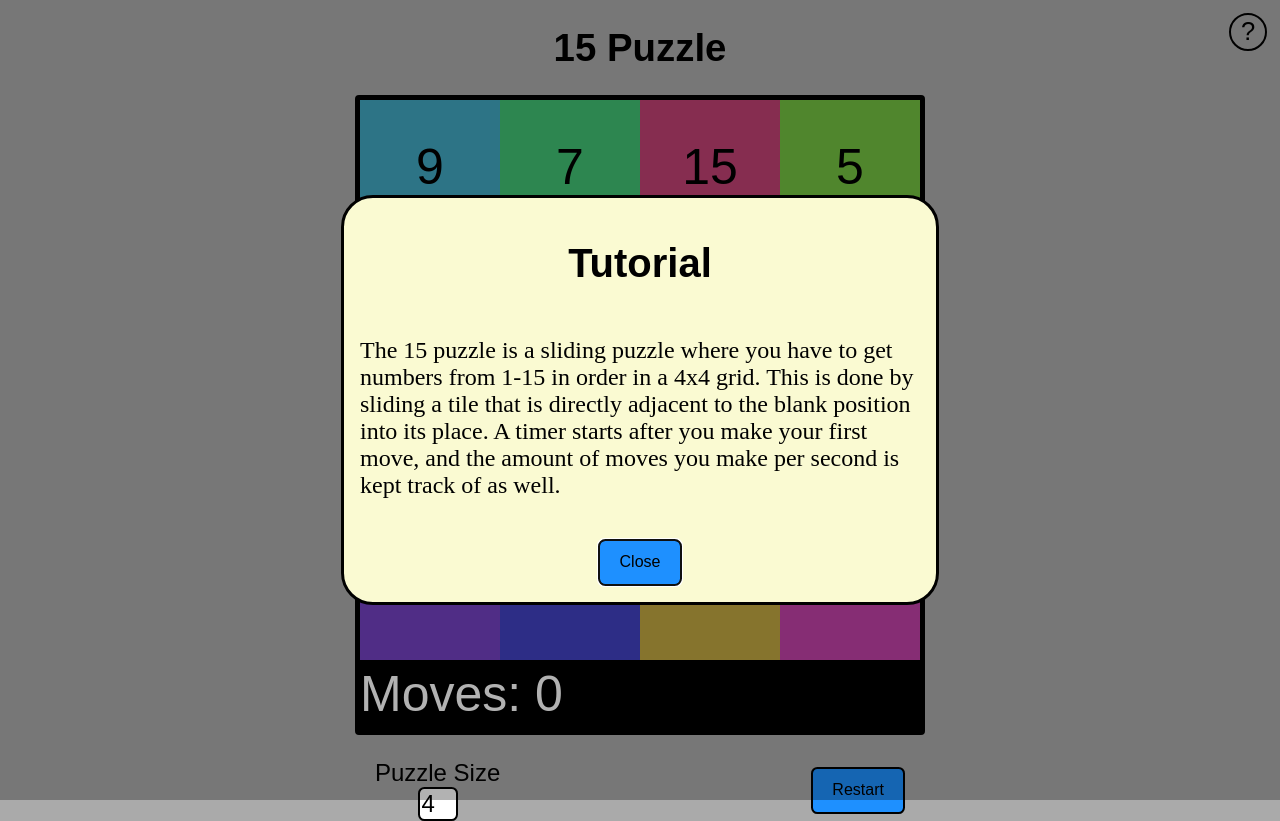
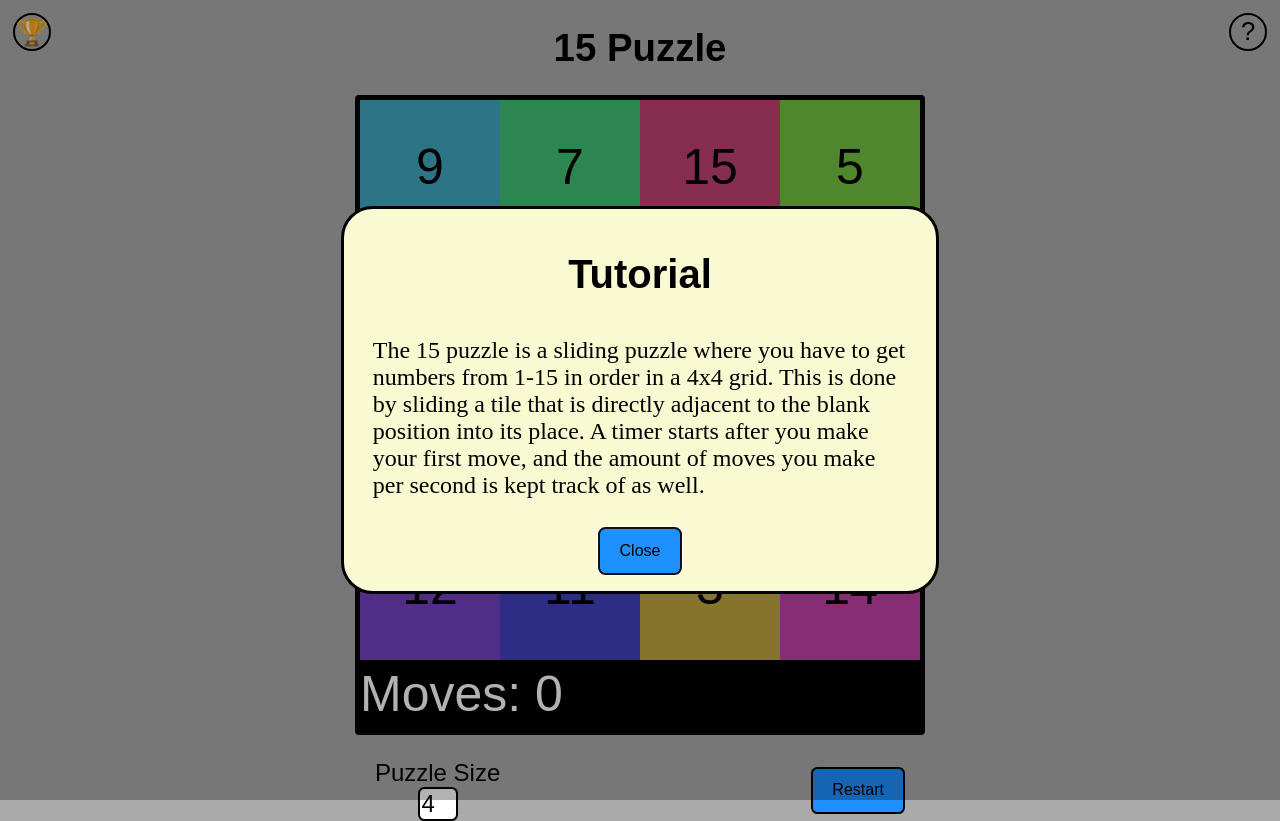
Before and after one commit to Justiniscoding/15-Puzzle, a SvelteKit app: page / in a window 1280 px wide. Built offline with nearby package versions, Linux system fonts and the light colour scheme.

Commit message:
feat: create modal for viewing your pb for each puzzle

```diff
--- a/src/lib/components/SlidingPuzzle.svelte
+++ b/src/lib/components/SlidingPuzzle.svelte
@@ -12,8 +12,7 @@
 
 	let tilesPerRow = $state(4);
 
-	// let numTiles: number, blankTileX: number, blankTileY: number;
-	let blankTileY: number, blankTileX: number;
+	let blankTileX: number, blankTileY: number;
 
 	let movesDone = $state(0);
 
--- a/src/routes/+page.svelte
+++ b/src/routes/+page.svelte
@@ -2,9 +2,14 @@
 	import SlidingPuzzle from "$lib/components/SlidingPuzzle.svelte";
 	import { onMount } from "svelte";
 
+	// import { formatNumber } from "$lib/components/PBNotifier.svelte";
+
 	let dialogElement: HTMLDialogElement;
 
+	let showingLeaderboard: boolean = $state(false);
 	let numTiles: number = $state(16);
+
+	let personalBests: Map<number, number> = new Map();
 
 	function closeModal() {
 		dialogElement.close();
@@ -17,6 +22,20 @@
 			dialogElement.showModal();
 		}
 	});
+
+	function showModal(isLeaderboard: boolean) {
+		if (isLeaderboard) {
+			for (let i = 2; i <= 20; i++) {
+				const key = `${i * i - 1}_puzzle_pb`;
+				if (localStorage[key]) {
+					personalBests.set(i * i - 1, localStorage[key]);
+				}
+			}
+		}
+
+		showingLeaderboard = isLeaderboard;
+		dialogElement.showModal();
+	}
 </script>
 
 <div class="container">
@@ -24,18 +43,33 @@
 	<SlidingPuzzle bind:numTiles />
 </div>
 
-<button id="questionMark" onclick={() => dialogElement.showModal()}>?</button>
+<button id="questionMark" onclick={() => showModal(false)}>?</button>
+<button id="leaderboard" onclick={() => showModal(true)}>🏆</button>
 
 <dialog bind:this={dialogElement} id="tutorial">
 	<div class="dialogContainer">
-		<h1>Tutorial</h1>
-		<p>
-			The 15 puzzle is a sliding puzzle where you have to get numbers from
-			1-15 in order in a 4x4 grid. This is done by sliding a tile that is
-			directly adjacent to the blank position into its place. A timer
-			starts after you make your first move, and the amount of moves you
-			make per second is kept track of as well.
-		</p>
+		{#if showingLeaderboard}
+			<h1>Personal Bests</h1>
+			{#each personalBests.entries() as item}
+				<p>
+					<span style="font-weight: 900;">{item[0]} Puzzle</span> -
+					<span style="color: #016002; font-weight:700;"
+						>{(item[1] / 1000).toFixed(3)}s</span
+					>
+				</p>
+			{:else}
+				<p>You currently have no personal bests. Go do some solves!</p>
+			{/each}
+		{:else}
+			<h1>Tutorial</h1>
+			<p>
+				The 15 puzzle is a sliding puzzle where you have to get numbers
+				from 1-15 in order in a 4x4 grid. This is done by sliding a tile
+				that is directly adjacent to the blank position into its place.
+				A timer starts after you make your first move, and the amount of
+				moves you make per second is kept track of as well.
+			</p>
+		{/if}
 		<button onclick={closeModal}>Close</button>
 	</div>
 </dialog>
@@ -97,7 +131,8 @@
 		text-align: left;
 	}
 
-	#questionMark {
+	#questionMark,
+	#leaderboard {
 		border-radius: 50%;
 		background: none;
 		position: absolute;
@@ -110,4 +145,12 @@
 		height: 3vw;
 		font-size: 2vw;
 	}
+
+	.dialogContainer > p {
+		margin: 1vw;
+	}
+
+	#leaderboard {
+		left: 1vw;
+	}
 </style>
```
Also changed, not shown: 1 other file (tests, documents, lock files or other folders).
